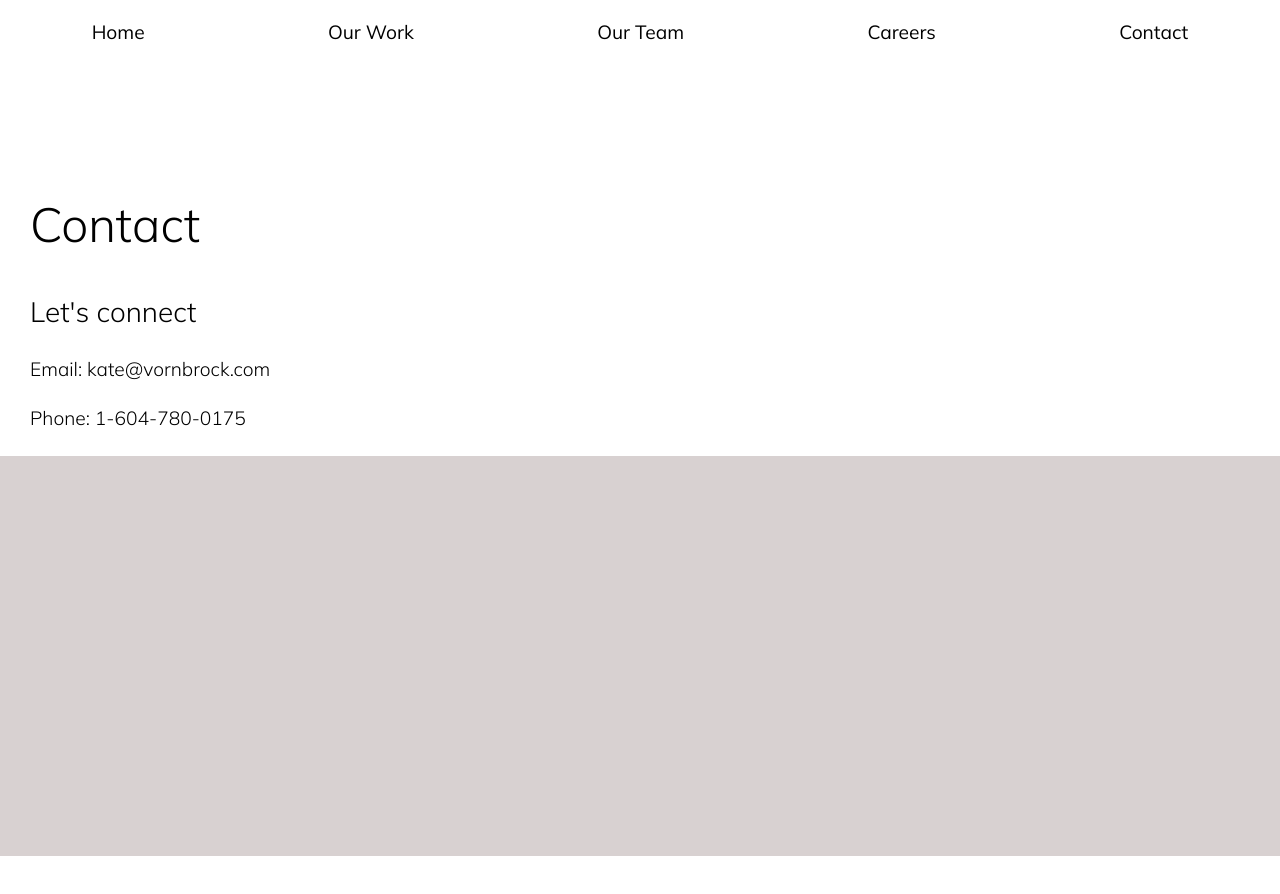
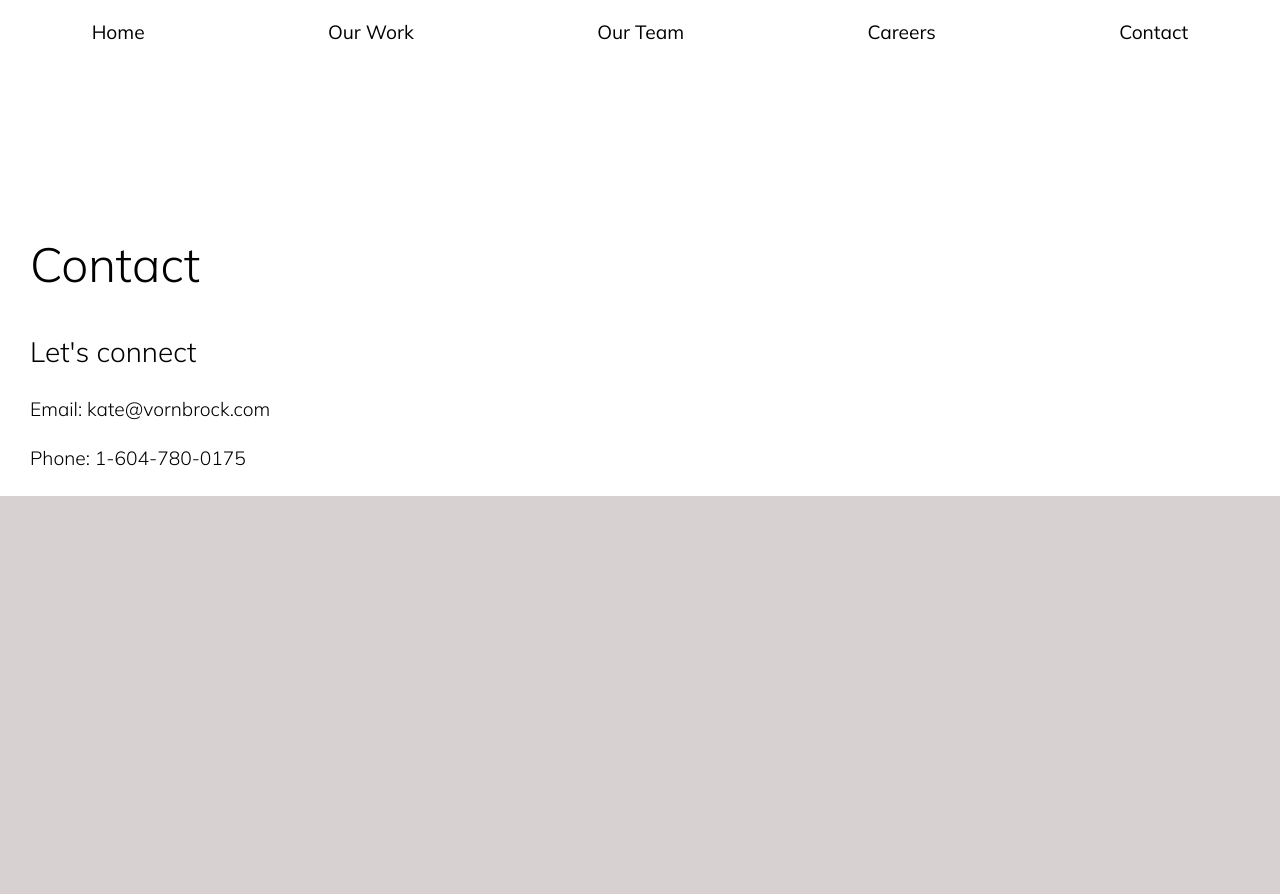
Before and after one commit to HouliHeeler/Vornbrock, a React (Create React App) app: page /Contact in a window 1280 px wide. Shown: the top 894 px of the page. Before the commit the page ends 856 px from the top, so only its background shows below. Built offline with nearby package versions, Linux system fonts and the light colour scheme.

Commit message:
tinker with white space on contact page

```diff
--- a/src/App.css
+++ b/src/App.css
@@ -160,6 +160,9 @@ h4 {
 /* Contact Page Styling */
 
 .contactPage {
+  display: flex;
+  flex-direction: column;
+  height: 100vh;
   margin: 0;
   padding: 0;
 }
@@ -186,7 +189,7 @@ h4 {
   margin: 0;
   padding: 0;
   min-width: 100vw;
-  min-height: 25rem;
+  min-height: 65%;
 }
 
 @media only screen and (max-width: 600px) {
```
